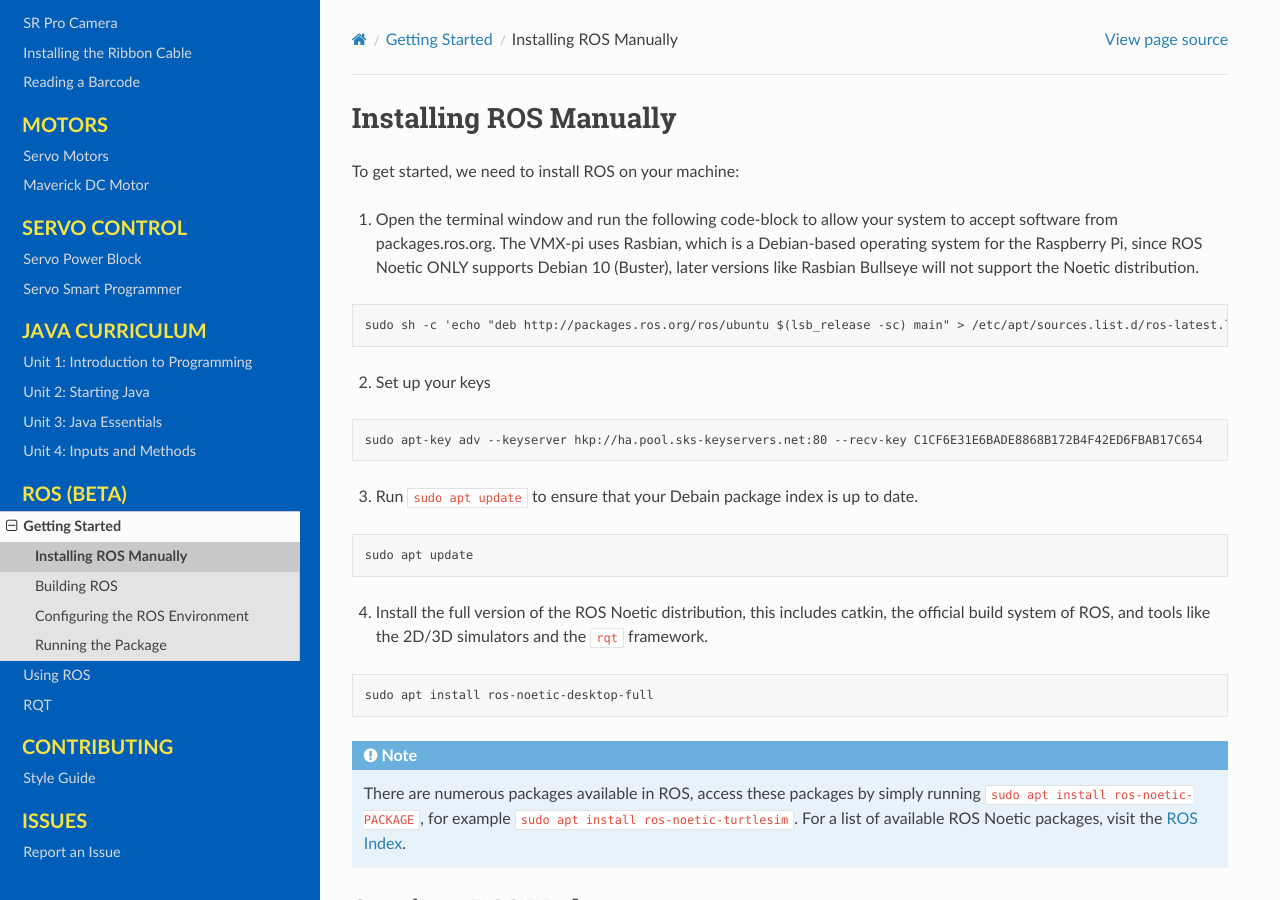
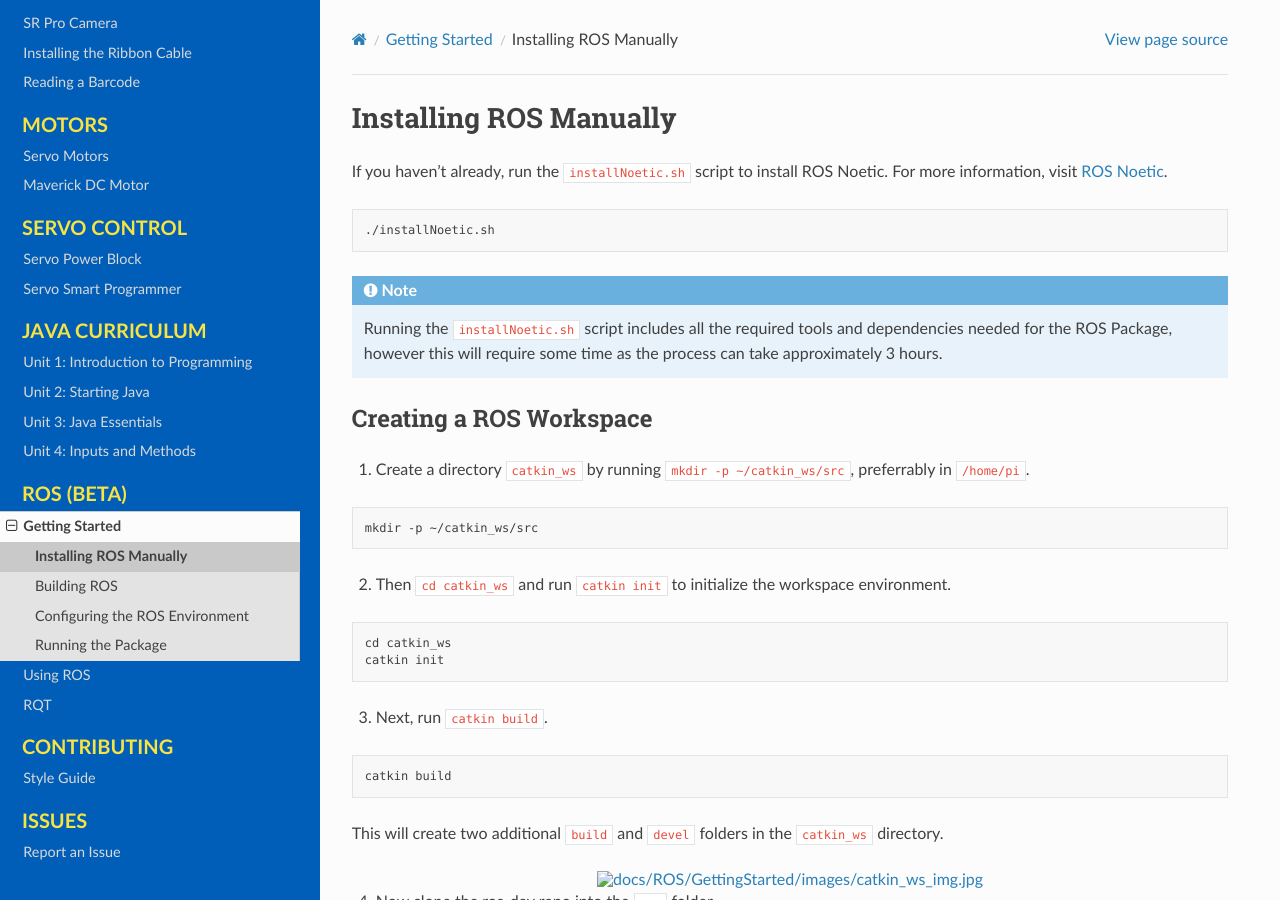
Before and after one commit to studica/studica-docs-worldskills, a Sphinx documentation site: the page built from source/docs/ROS/GettingStarted/installing-ros.rst, in a window 1280 px wide and 900 px high. Built offline with Sphinx 7.4.7 and the Read the Docs theme 2.0.0, drawn with Linux system fonts in a browser that asks for light colours; pages that are not in the unit, such as notebooks, are missing from menus.

```diff
--- a/source/docs/ROS/GettingStarted/index.rst
+++ b/source/docs/ROS/GettingStarted/index.rst
@@ -1,7 +1,7 @@
 Getting Started
 ===============
 
-Welcome to the ROS library for the Studica robot platform, allowing ROS functionality for a variety of Studica's hardware. Compared to the current codebase, this directly uses the VMXPi HAL created by Scott from kauailabs. More information on the VMXPi HAL API can be found at `VMX-pi C++ HAL <https://www.kauailabs.com/public_files/vmx-pi/apidocs/hal_cpp/html/class_v_m_x_pi.html>`__.
+Welcome to the ROS library for the Studica robot platform, allowing ROS functionality for a variety of Studica's hardware. Compared to the current codebase this directly uses the VMXPi HAL, more information on the VMXPi HAL API can be found at `VMX-pi C++ HAL <https://www.kauailabs.com/public_files/vmx-pi/apidocs/hal_cpp/html/class_v_m_x_pi.html>`__.
 
 To see indepth examples of the VMXPi HAL, your RPi has a lot in the ``/usr/local/src/vmxpi/`` directory.
 
--- a/source/docs/ROS/GettingStarted/installing-ros.rst
+++ b/source/docs/ROS/GettingStarted/installing-ros.rst
@@ -1,33 +1,13 @@
 Installing ROS Manually
 =======================
 
-To get started, we need to install ROS on your machine:
-
-1. Open the terminal window and run the following code-block to allow your system to accept software from packages.ros.org. The VMX-pi uses Rasbian, which is a Debian-based operating system for the Raspberry Pi, since ROS Noetic ONLY supports Debian 10 (Buster), later versions like Rasbian Bullseye will not support the Noetic distribution.
+If you haven't already, run the ``installNoetic.sh`` script to install ROS Noetic. For more information, visit `ROS Noetic <http://wiki.ros.org/noetic/Installation/Debian>`__.
 
 .. code-block:: rst
 
-   sudo sh -c 'echo "deb http://packages.ros.org/ros/ubuntu $(lsb_release -sc) main" > /etc/apt/sources.list.d/ros-latest.list'
+   ./installNoetic.sh
 
-2. Set up your keys
-
-.. code-block:: rst
-
-   sudo apt-key adv --keyserver hkp://ha.pool.sks-keyservers.net:80 --recv-key C1CF6E31E6BADE8868B172B4F42ED6FBAB17C654
-
-3. Run ``sudo apt update`` to ensure that your Debain package index is up to date.
-
-.. code-block:: rst
-
-   sudo apt update
-
-4. Install the full version of the ROS Noetic distribution, this includes catkin, the official build system of ROS, and tools like the 2D/3D simulators and the ``rqt`` framework.
-
-.. code-block:: rst
-
-   sudo apt install ros-noetic-desktop-full
-
-.. note:: There are numerous packages available in ROS, access these packages by simply running ``sudo apt install ros-noetic-PACKAGE``, for example ``sudo apt install ros-noetic-turtlesim``. For a list of available ROS Noetic packages, visit the `ROS Index <https://index.ros.org/packages/page/1/time/#noetic>`__.
+.. note:: Running the ``installNoetic.sh`` script includes all the required tools and dependencies needed for the ROS Package, however this will require some time as the process can take approximately 3 hours.
 
 
 Creating a ROS Workspace
```
Also changed, not shown: source/docs/ROS/GettingStarted/building-ros.rst (+14 -14 lines).
